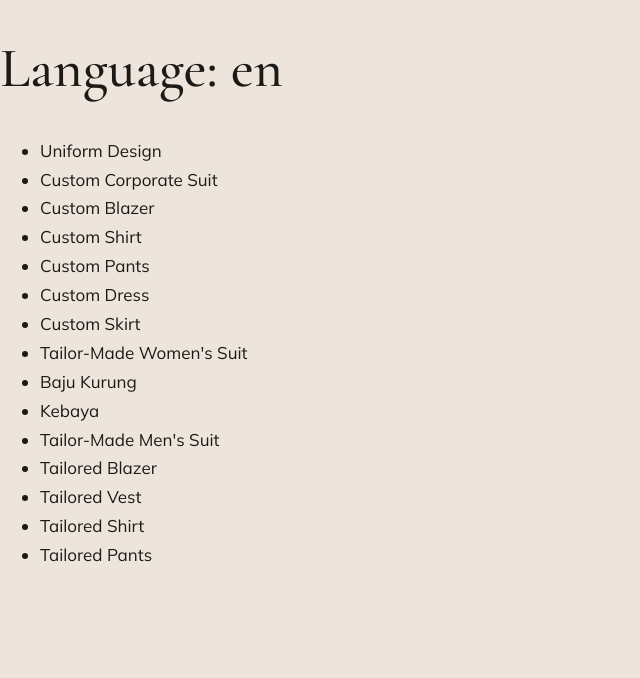
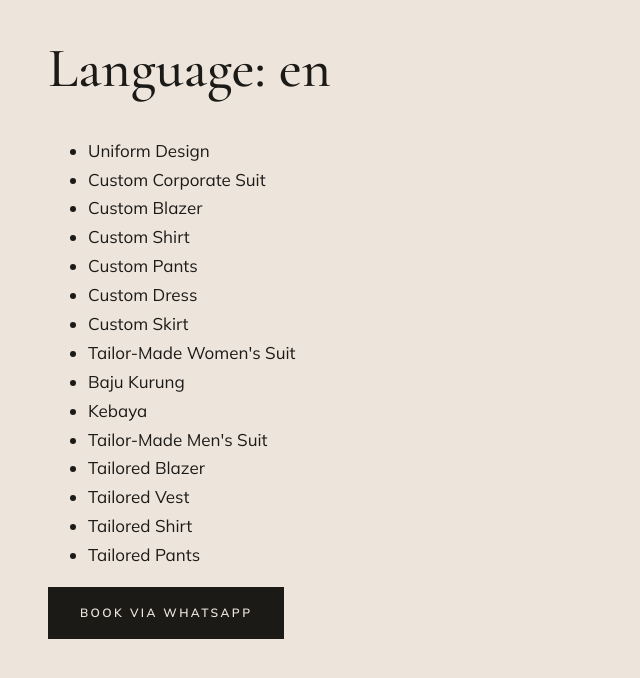
Before and after one commit to wnuqbh/wanieyj, a Next.js app: page /en in a window 1280 px wide. Shown: the top 678 px of the page, without its empty margins (0-640 px from the left). Built offline with nearby package versions, Linux system fonts and the light colour scheme.

Commit message:
Add container, primary button CSS Module and WhatsApp test button

```diff
--- /dev/null
+++ b/app/[lang]/page.module.css
@@ -0,0 +1,15 @@
+.button {
+  display: inline-block;
+  padding: var(--s-4) var(--s-6);
+  background: var(--espresso);
+  color: var(--cream);
+  font-size: var(--t-label);
+  font-weight: 600;
+  letter-spacing: 0.2em;
+  text-transform: uppercase;
+  text-decoration: none;
+}
+
+.button:hover {
+  background: var(--grey-text);
+}
--- a/app/[lang]/page.tsx
+++ b/app/[lang]/page.tsx
@@ -1,6 +1,8 @@
 import { notFound } from "next/navigation";
 import { isLang, langs } from "@/lib/types";
 import { services } from "@/data/services";
+import styles from "./page.module.css";
+import { site } from "@/data/site";
 
 export const dynamicParams = false;
 
@@ -17,13 +19,16 @@ export default async function LangHomePage({ params }: LangPageProps) {
   if (!isLang(lang)) notFound();
 
   return (
-    <main>
+    <main className="container">
       <h1>Language: {lang}</h1>
       <ul>
         {services.map((service) => (
           <li key={service.slug}>{service.name[lang]}</li>
         ))}
       </ul>
+      <a className={styles.button} href={`https://wa.me/${site.whatsapp}`}>
+        {lang === "en" ? "Book via WhatsApp" : "Tempah via WhatsApp"}
+      </a>
     </main>
   );
 }
--- a/app/globals.css
+++ b/app/globals.css
@@ -71,3 +71,21 @@ h3 {
   font-size: var(--t-h3);
   line-height: 1.25;
 }
+
+.container {
+  max-width: 1280px;
+  margin-inline: auto;
+  padding-inline: var(--s-4);
+}
+
+@media (min-width: 768px) {
+  .container {
+    padding-inline: var(--s-6);
+  }
+}
+
+@media (min-width: 1024px) {
+  .container {
+    padding-inline: var(--s-7);
+  }
+}
```
